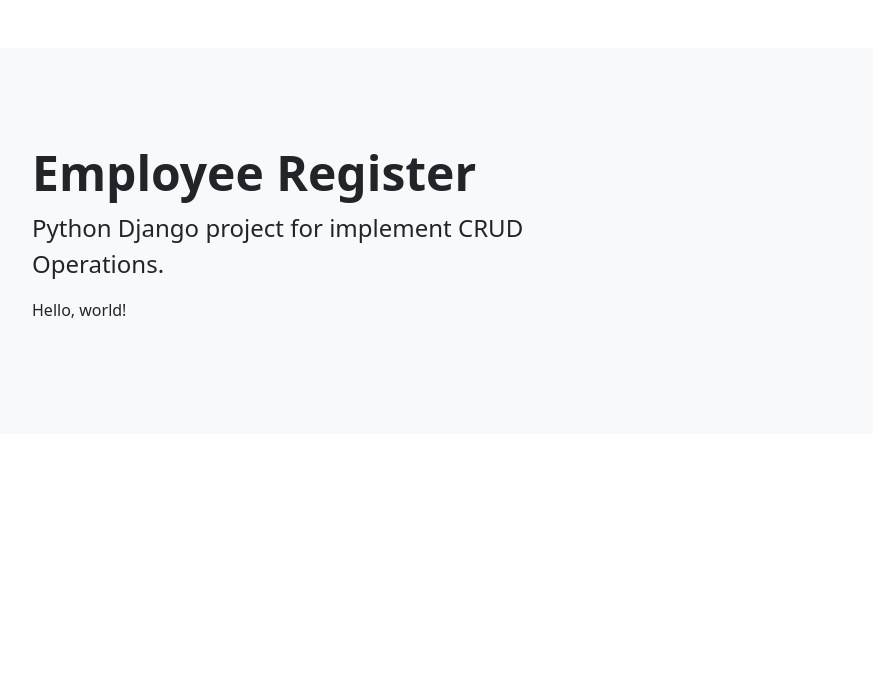
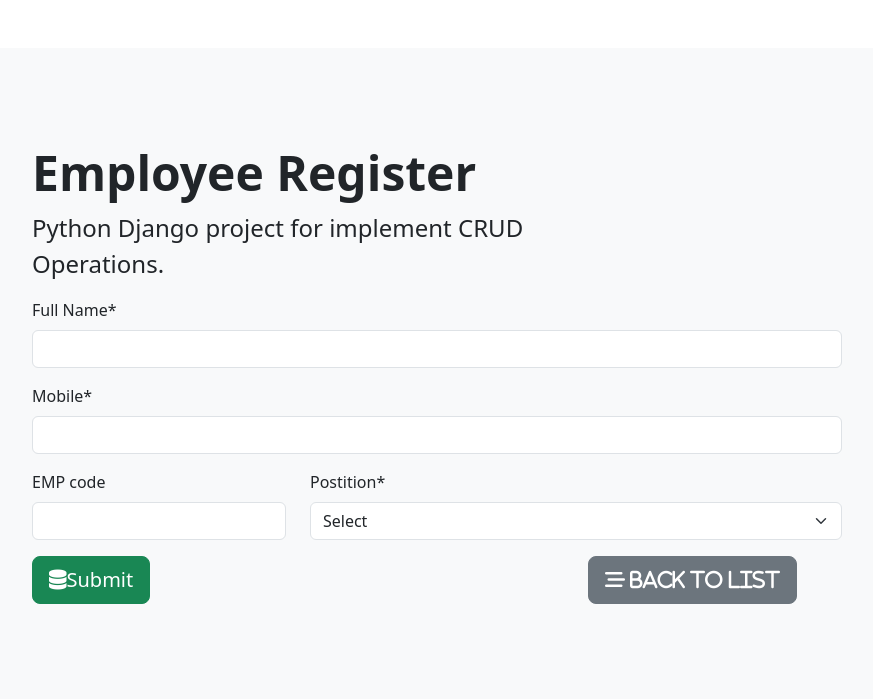
Before and after one commit to SLASH217/Employee_Project, a Django app: page /employee/ in a window 1280 px wide. Shown: the top 699 px of the page, without its empty margins (203-1076 px from the left). Run offline with Django 5.2, Linux system fonts and the light colour scheme; data that the repository does not hold is empty; some libraries are stand-ins or nearby versions.

Commit message:
`Added crispy forms and bootstrap5 to the project, updated templates and views to use them, and made some minor changes to the code.`

```diff
--- /dev/null
+++ b/employee_register/forms.py
@@ -0,0 +1,21 @@
+from django import forms
+from .models import Employee
+
+
+class EmployeeForm(forms.ModelForm):
+    class Meta:
+        model = Employee
+        fields = ("emp_code", "fullname", "mobile", "position")
+        # i can easily change the order of these
+
+        labels = {
+            "fullname": "Full Name",
+            "mobile": "Mobile",
+            "position": "Postition",
+            "emp_code": "EMP code",
+        }
+
+    def __init__(self, *args, **kwargs):
+        super(EmployeeForm, self).__init__(*args, **kwargs)
+        self.fields["position"].empty_label = "Select"
+        self.fields["emp_code"].required = False
--- a/employee_register/models.py
+++ b/employee_register/models.py
@@ -7,6 +7,9 @@ from django.db import models
 # it will be ID starts from 1 and increments .
 class Position(models.Model):
     title = models.CharField(max_length=50)
+
+    def __str__(self):
+        return self.title
 
 
 class Employee(models.Model):
--- a/employee_register/templates/employee_register/base.html
+++ b/employee_register/templates/employee_register/base.html
@@ -9,6 +9,9 @@
         integrity="sha384-QWTKZyjpPEjISv5WaRU9OFeRpok6YctnYmDr5pNlyT2bRjXh0JMhjY6hW+ALEwIH" crossorigin="anonymous">
     <!-- <script src="https://cdn.tailwindcss.com"></script>     -->
     <link href="https://cdn.jsdelivr.net/npm/bootstrap@5.3.0-alpha3/dist/css/bootstrap.min.css" rel="stylesheet">
+    <link rel="stylesheet" href="https://cdnjs.cloudflare.com/ajax/libs/font-awesome/6.7.2/css/all.min.css"
+        integrity="sha512-Evv84Mr4kqVGRNSgIGL/F/aIDqQb7xQ2vcrdIwxfjThSH8CSR7PBEakCr51Ck+w+/U6swU2Im1vVX0SVk9ABhg=="
+        crossorigin="anonymous" referrerpolicy="no-referrer" />
 
 </head>
 
--- a/employee_register/templates/employee_register/employee_form.html
+++ b/employee_register/templates/employee_register/employee_form.html
@@ -1,6 +1,30 @@
 {% extends "employee_register/base.html" %}
+{% load crispy_forms_tags %}
+{% block content %}
+<form action="" method="post" autocomplete="off">
+    {%csrf_token%}
 
-{% block content %}
-<p>Hello, world!</p>
+    {{form.fullname|as_crispy_field}}
+    {{form.mobile|as_crispy_field}}
+    <div class="row">
+        <div class="col-md-4">
+            {{form.emp_code|as_crispy_field}}
+        </div>
+        <div class="col-md-8">{{form.position|as_crispy_field}} </div>
+    </div>
+    <div class="row">
+        <div class="col-md-8">
+            <button type="submit" class="btn btn-success btn-block btn-lg"><i
+                    class="fa-solid fa-database"></i>Submit</button>
+        </div>
+        <div class="col-md-4">
+            <a href="{%url 'employee_list'%}" class="btn btn-secondary btn-block btn-lg">
+                <i class="fas fa-stream ">
+                    Back to list
+                </i>
+            </a>
+        </div>
+    </div>
+</form>
 
 {% endblock content %}
--- a/employee_register/urls.py
+++ b/employee_register/urls.py
@@ -4,6 +4,15 @@ from . import views
 # """Relative Import: The dot is a relative import, meaning it tells Python to look for the views.py file in the current directory (the same directory as the file from which you're importing)."""
 
 urlpatterns = [
-    path("", views.employee_form),
-    path("list/", views.employee_list),  # localhost:p/employee/list
+    path(
+        "", views.employee_form, name="employee_insert"
+    ),  # for get and post request for insert operation
+    path(
+        "<int:id>/", views.employee_form, name="employee_update"
+    ),  # for get and port request for update operation
+    path(
+        "list/", views.employee_list, name="employee_list"
+    ),  # get request to retrieve and display all records.
+    # localhost:p/employee/list
+    path("delete/<int:id>/", views.employee_delete, name="employee_delete"),
 ]
--- a/employee_register/views.py
+++ b/employee_register/views.py
@@ -1,21 +1,51 @@
-from django.shortcuts import render
+from django.shortcuts import render, redirect
+from .forms import EmployeeForm
+from .models import Employee
 
 # Create your views here.
 
 
 # to retrive and display all of the employee records
 def employee_list(request):
-    return render(request, "employee_register/employee_list.html")
+    context = {
+        "employee_list": Employee.objects.all()
+    }  # get all employee records from the database as a list
+    return render(request, "employee_register/employee_list.html", context)
 
 
 # deal with get and post requests for insert and update operations.
-def employee_form(request):
-    return render(request, "employee_register/employee_form.html")
+def employee_form(request, id=0):
+
+    if request.method == "GET":
+
+        if id == 0:  # if id is 0, it means we are inserting a new employee record
+            form = EmployeeForm()
+        else:
+            employee = Employee.objects.get(
+                pk=id
+            )  # get the employee record with the id
+            form = EmployeeForm(instance=employee)
+        return render(request, "employee_register/employee_form.html", {"form": form})
+    else:
+        if id == 0:
+
+            form = EmployeeForm(request.POST)
+        else:
+            employee = Employee.objects.get(
+                pk=id
+            )  # get the employee record with the id
+            form = EmployeeForm(request.POST, instance=employee)
+
+        if form.is_valid():
+            form.save()
+        return redirect("/employee/list")
 
 
 # for deleting an employee record
-def employee_delete(request):
-    return
+def employee_delete(request, id):
+    employee = Employee.objects.get(pk=id)
+    employee.delete()
+    return redirect("/employee/list")
 
 
 # to configure the routing you go to the urls.py in the project
```
Also changed, not shown: djangoCRUD/settings.py (+12 -2 lines), employee_register/templates/employee_register/employee_list.html (+39 -3 lines).
